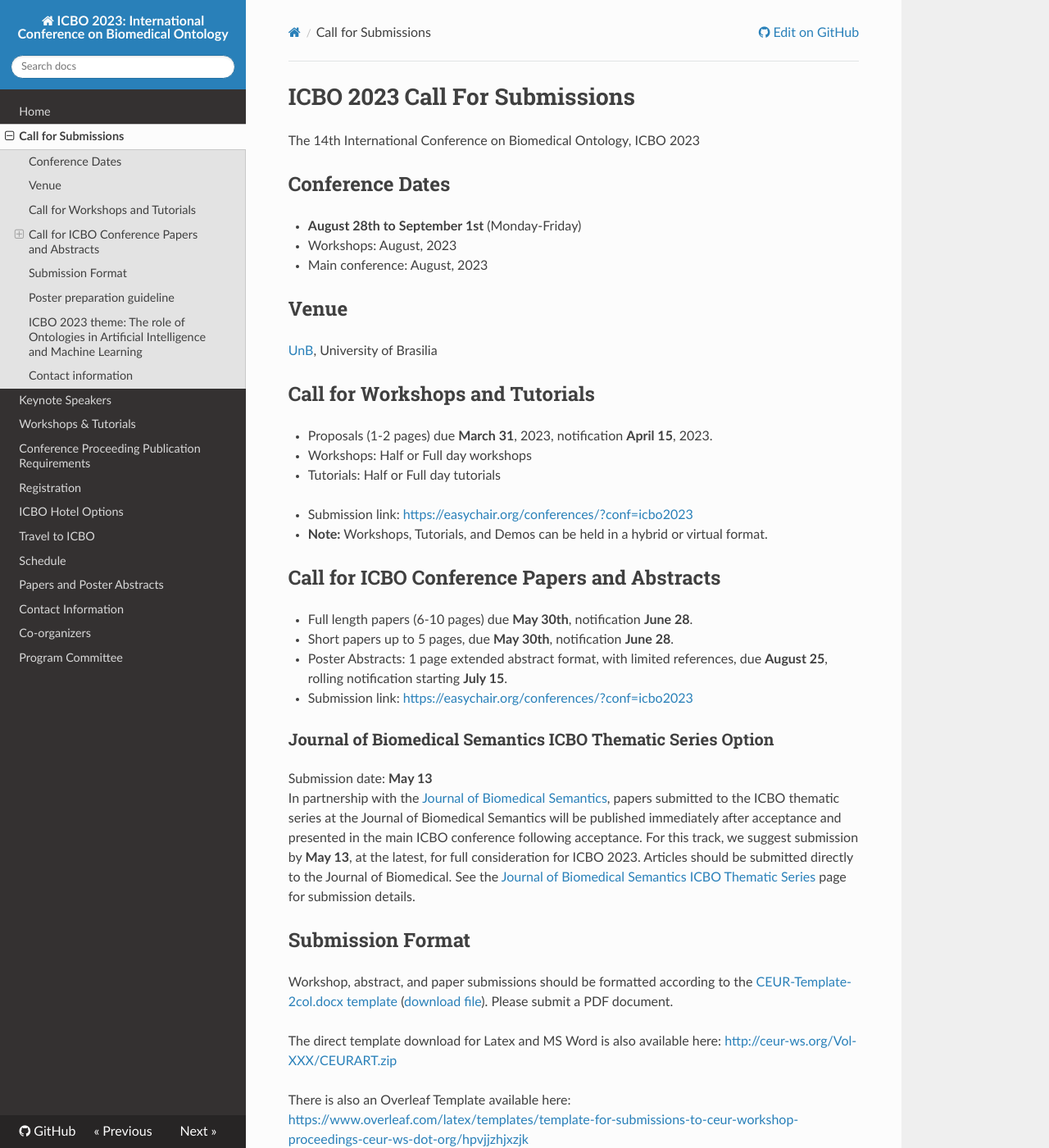
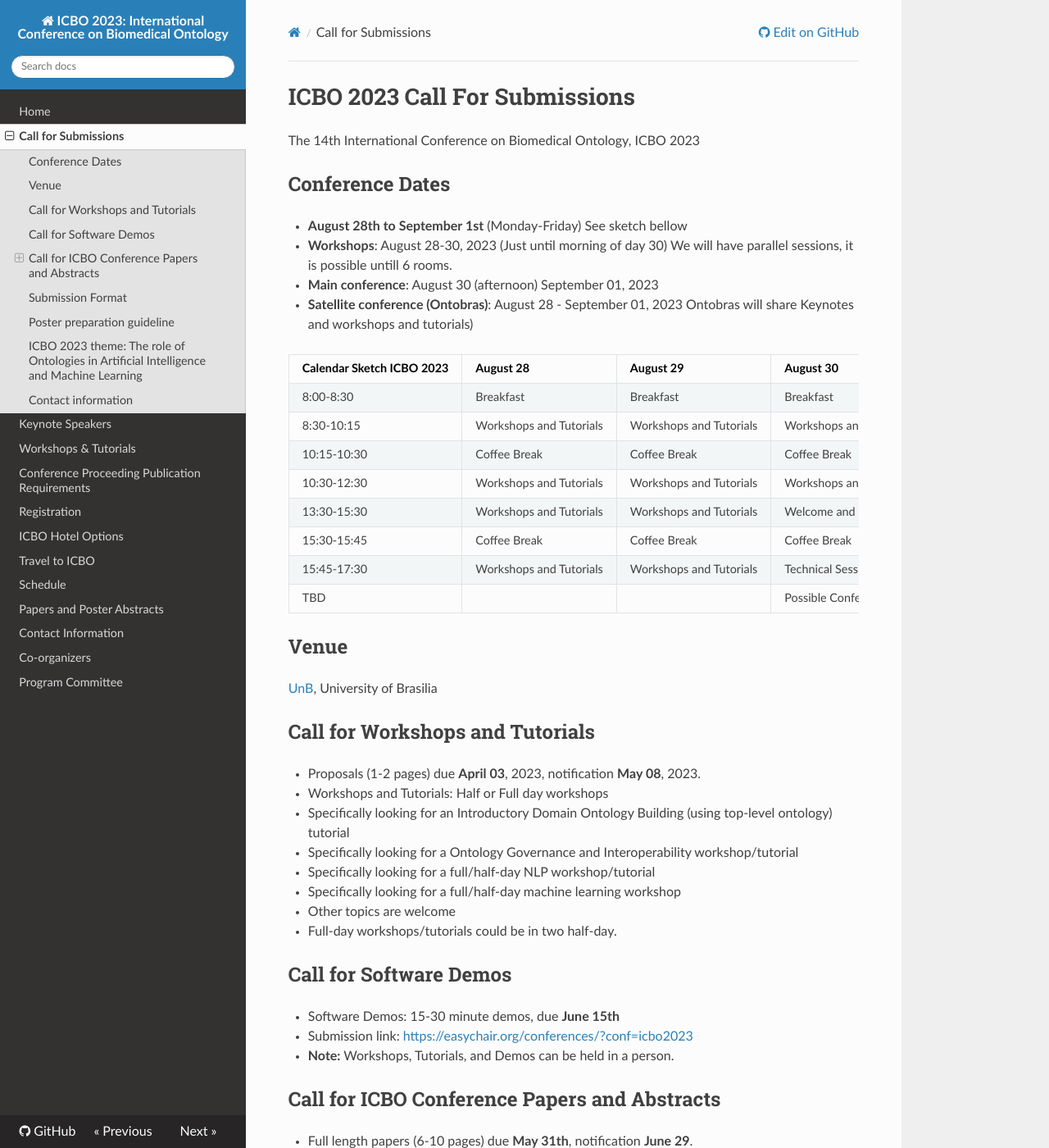
Before and after one commit to ICBO-conference/icbo2023, an MkDocs documentation site: the page built from docs/call-for-submissions.md, in a window 1280 px wide and 1400 px high. Shown: the whole window at 82% size. Built offline with MkDocs 1.6.1, drawn with Linux system fonts in a browser that asks for light colours; nearby versions of some CDN libraries; some of the changed text lies outside the part shown.

Commit message:
submissions

```diff
--- a/docs/call-for-submissions.md
+++ b/docs/call-for-submissions.md
@@ -3,33 +3,49 @@
 The 14th International Conference on Biomedical Ontology, ICBO 2023
 
 ## Conference Dates
-- **August 28th to September 1st** (Monday-Friday)
-  - Workshops: August, 2023
-  - Main conference: August, 2023
+- **August 28th to September 1st** (Monday-Friday) See sketch bellow
+  - **Workshops**: August 28-30, 2023 (Just until morning of day 30) We will have parallel sessions, it is possible untill 6 rooms.
+  - **Main conference**: August 30 (afternoon) September 01, 2023
+  - **Satellite conference (Ontobras)**: August 28 - September 01, 2023
+Ontobras will share Keynotes and workshops and tutorials)
+
+| Calendar Sketch ICBO 2023 | August 28 | August 29 | August 30 | August 31 | September 1 |
+|---------------------------|-----------|-----------|-----------|-----------|-------------|
+| 8:00-8:30 | Breakfast | Breakfast | Breakfast | Breakfast | Breakfast |
+| 8:30-10:15 | Workshops and Tutorials | Workshops and Tutorials | Workshops and Tutorials | Keynote talk-2 | Technical Session |
+| 10:15-10:30 | Coffee Break | Coffee Break | Coffee Break | Coffee Break | Coffee Break |
+| 10:30-12:30 | Workshops and Tutorials | Workshops and Tutorials | Workshops and Tutorials | Technical Session | Technical Session |
+| 13:30-15:30 | Workshops and Tutorials | Workshops and Tutorials | Welcome and Keynote talk-1 | Technical Session | Journal Technical Session |
+| 15:30-15:45 | Coffee Break | Coffee Break | Coffee Break | Fast talk (Poster) | Coffee Break |
+| 15:45-17:30 | Workshops and Tutorials | Workshops and Tutorials | Technical Session | Coffee Breaks and Poster Session | Keynote talk-3 and Closing |
+| TBD |  |  | Possible Conference Dinner |  |  |
 
 ## Venue
 [UnB](https://international.unb.br), University of Brasilia
 
 ## Call for Workshops and Tutorials
-- Proposals (1-2 pages) due **March 31**, 2023, notification **April 15**, 2023.
-- Workshops: Half or Full day workshops
-  <!-- - Specifically looking for a half-day NLP workshop
-  - Specifically looking for a half-day machine learning workshop
-  - Specifically looking for a half-day Social Determinants of Health (SDOH) workshop
-  - Other topics are welcome -->
-- Tutorials: Half or Full day tutorials
-<!-- - Software Demos: 15-30 minute demos, due **June 15th**  -->
+- Proposals (1-2 pages) due **April 03**, 2023, notification **May 08**, 2023.
+  - Workshops and Tutorials: Half or Full day workshops
+  - Specifically looking for an Introductory Domain Ontology Building (using top-level ontology) tutorial
+  - Specifically looking for a Ontology Governance and Interoperability workshop/tutorial
+  - Specifically looking for a full/half-day NLP workshop/tutorial
+  - Specifically looking for a full/half-day machine learning workshop
+  - Other topics are welcome
+  - Full-day workshops/tutorials could be in two half-day.
+
+## Call for Software Demos
+- Software Demos: 15-30 minute demos, due **June 15th**
 - Submission link: [https://easychair.org/conferences/?conf=icbo2023](https://easychair.org/conferences/?conf=icbo2023)
-- **Note:** Workshops, Tutorials, and Demos can be held in a hybrid or virtual format.
+- **Note:** Workshops, Tutorials, and Demos can be held in a person.
 
 ## Call for ICBO Conference Papers and Abstracts
-- Full length papers (6-10 pages) due **May 30th**, notification **June 28**.
-- Short papers up to 5 pages, due **May 30th**, notification **June 28**.
-- Poster Abstracts: 1 page extended abstract format, with limited references, due **August 25**, rolling notification starting **July 15**.
+- Full length papers (6-10 pages) due **May 31th**, notification **June 29**.
+- Short papers up to 5 pages, due **May 31th**, notification **June 29**.
+- Poster Abstracts: 1 page extended abstract format, with limited references, due **August 29**, rolling notification starting **July 15**.
 - Submission link: [https://easychair.org/conferences/?conf=icbo2023](https://easychair.org/conferences/?conf=icbo2023)
 
 ### Journal of Biomedical Semantics ICBO Thematic Series Option
-Submission date: **May 13**
+Submission date: **May 31**
 In partnership with the [Journal of Biomedical Semantics](https://jbiomedsem.biomedcentral.com/), papers submitted to the ICBO thematic series at the Journal of Biomedical Semantics will be published immediately after acceptance and presented in the main ICBO conference following acceptance. For this track, we suggest submission by **May 13**, at the latest, for full consideration for ICBO 2023. Articles should be submitted directly to the Journal of Biomedical. See the [Journal of Biomedical Semantics ICBO Thematic Series](submit-jbms-icbo.md) page for submission details.
 
 ## Submission Format
```
Also changed, not shown: docs/co-organizers.md (+17 -2 lines), docs/index.md (+1 -1 lines), docs/program-committee.md (+2 -1 lines).
